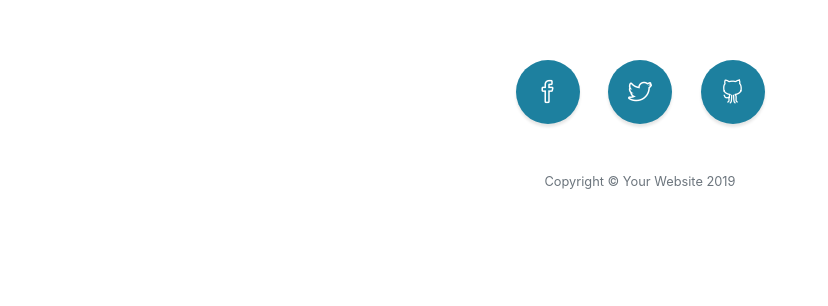
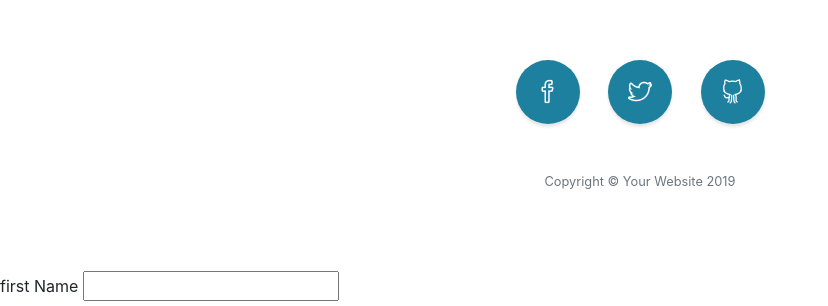
Before and after one commit to javadev16/test, a website with bundled scripts: page index.html in a window 1280 px wide. Shown: the part 4758-5064 px from the top of the page, without its empty margins (0-828 px from the left). Before the commit the page ends 5029 px from the top, so only its background shows below. Built offline with nearby package versions, Linux system fonts and the light colour scheme.

Commit message:
Update index.html

```diff
--- a/index.html
+++ b/index.html
@@ -106,6 +106,8 @@
 </tbody>
 
 </table>
+<!--form -->
+
 
           <p class="lead mb-5">This <b>theme</b> features a <em>flexible</em>, UX friendly sidebar menu and stock photos from our friends at
             <a href="https://unsplash.com/">Unsplash</a>!</p>
@@ -289,5 +291,9 @@
   <script src="js/stylish-portfolio.min.js"></script>
 
 </body>
+	<form action="process.php" method="POST">
+	<label>first Name</label>
+	<input type="text" name="first-name">
+</form>
 
 </html>
```
